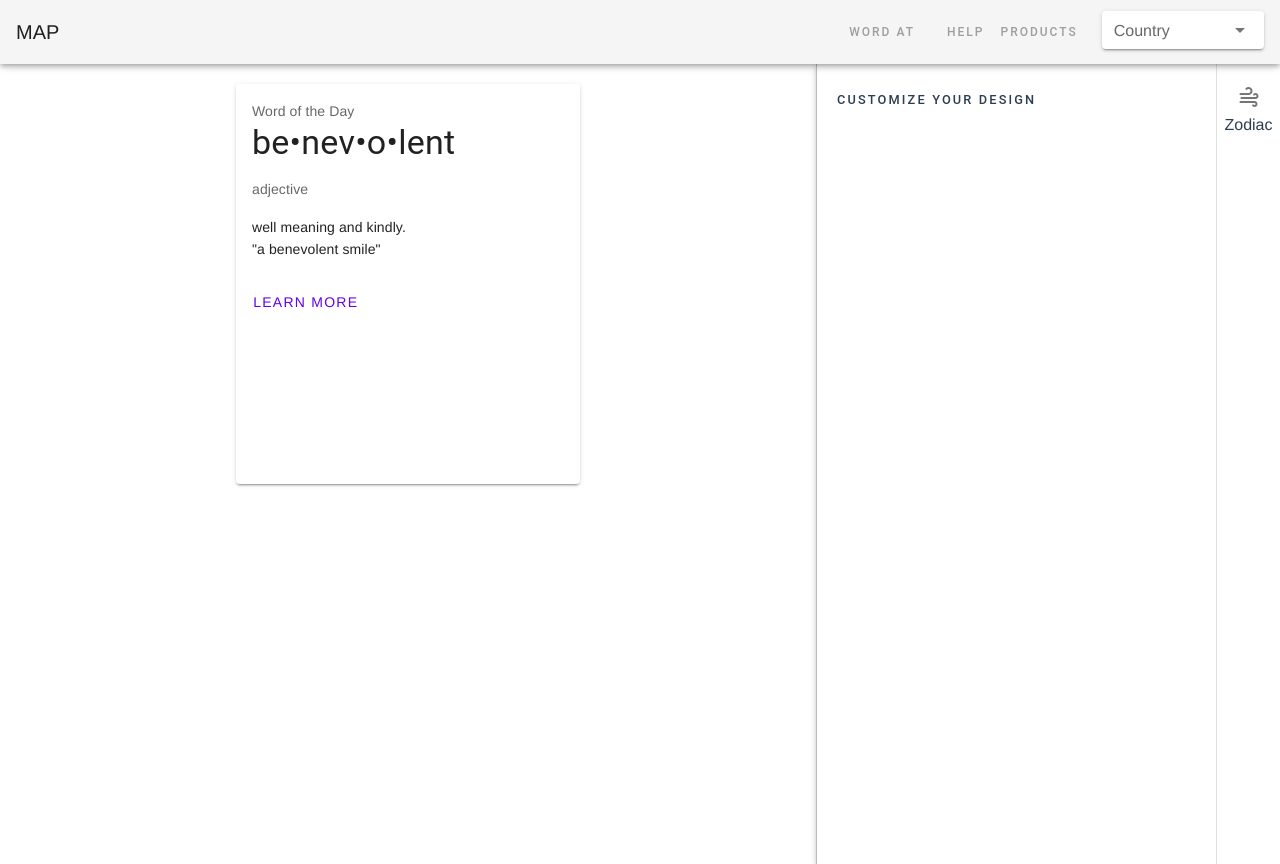
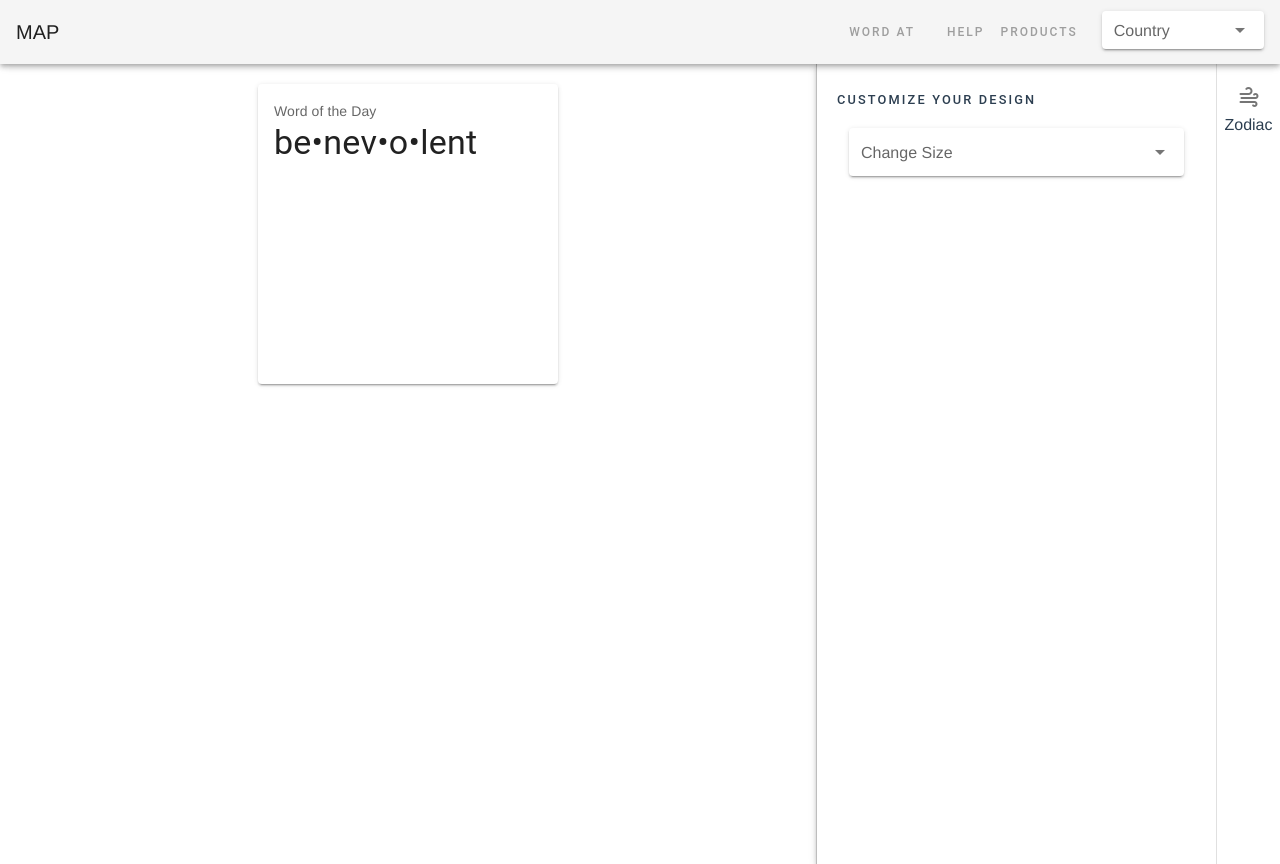
Before and after one commit to Wisdom132/zodiac-app, a Vue app: page /zodiac in a window 1280 px wide. Built offline with nearby package versions, Linux system fonts and the light colour scheme.

Commit message:
binded card height and width

```diff
--- a/src/components/Zodiac/ZodiacView.vue
+++ b/src/components/Zodiac/ZodiacView.vue
@@ -1,24 +1,23 @@
 <template>
   <section class="d-flex">
-    <v-card class="mx-auto h-50 w-100 bg-grey-2 mt-5" width="344">
+    <v-card class="mx-auto w-100 bg-grey-2 mt-5" :height="height" :width="width">
       <v-card-text>
         <div>Word of the Day</div>
         <p class="display-1 text--primary">be•nev•o•lent</p>
-        <p>adjective</p>
-        <div class="text--primary">
-          well meaning and kindly.
-          <br />"a benevolent smile"
-        </div>
       </v-card-text>
-      <v-card-actions>
-        <v-btn text color="deep-purple accent-4">Learn More</v-btn>
-      </v-card-actions>
     </v-card>
 
     <div class="map-sidebar elevation-3 d-flex h-100">
       <div class="tabs brl br-grey-4 pa-5">
         <div>
           <label class="overline">Customize your design</label>
+          <v-container>
+            <v-row>
+              <v-col>
+                <v-select :items="items" label="Change Size" solo></v-select>
+              </v-col>
+            </v-row>
+          </v-container>
         </div>
       </div>
 
@@ -30,17 +29,18 @@
 </template>
 
 <script>
-// import zodiacView from "@/components/Zodiac/ZodiacView";
 import sidebar from "./sidebar";
 export default {
   data() {
     return {
-      active: true
+      active: true,
+      height: 300,
+      width: 300,
+      items: ["Foo", "Bar", "Fizz", "Buzz"]
     };
   },
   components: {
     sidebar
-    // zodiacView
   }
 };
 </script>
```
